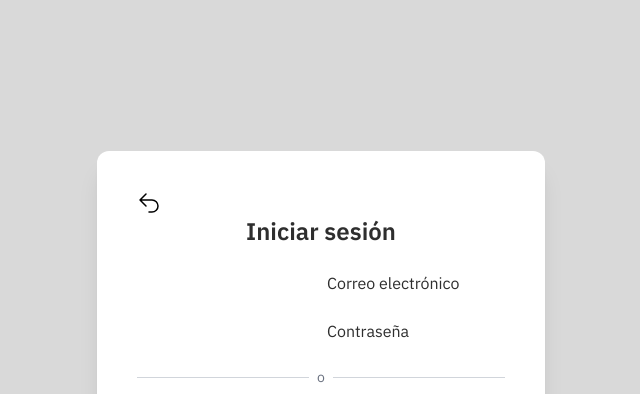
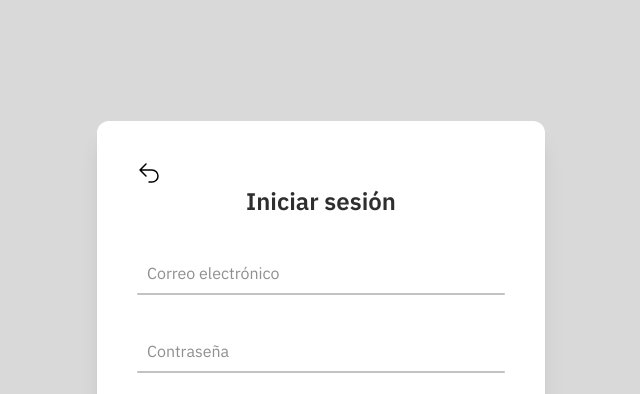
Before and after one commit to no-c-123/mydilsa-web, an Astro site: page /signin in a window 1280 px wide. Shown: the top 394 px of the page, without its empty margins (319-959 px from the left). Built offline with nearby package versions, Linux system fonts and the light colour scheme; Astro itself is replaced by a stand-in of ours.

Commit message:
global styles update

```diff
--- a/src/styles/global.css
+++ b/src/styles/global.css
@@ -14,3 +14,50 @@
       height: 100vh;
     }
 }
+
+.inputbox {
+  position: relative;
+  width: 100%;
+}
+.inputbox input {
+  width: 100%;
+  padding: 20px 10px 10px;
+  background: transparent;
+  border: none;
+  color: #25232a;
+  font-size: 1em;
+  transition: 0.5s;
+  z-index: 10;
+  outline: none;
+}
+.inputbox span {
+  position: absolute;
+  left: 0;
+  padding: 20px 10px 10px;
+  font-size: 1em;
+  color: #8f8f8f;
+  transition: 0.5s;
+  pointer-events: none;
+}
+.inputbox input:valid ~ span,
+.inputbox input:focus ~ span {
+  color: #666;
+  transform: translateX(-10px) translateY(-34px);
+  font-size: 0.75em;
+}
+.inputbox i {
+  position: absolute;
+  left: 0;
+  bottom: 0;
+  height: 2px;
+  width: 100%;
+  background: rgba(102, 102, 102, 0.4);
+  border-radius: 4px;
+  transition: 0.5s;
+  pointer-events: none;
+  z-index: 9;
+}
+.inputbox input:valid ~ i,
+.inputbox input:focus ~ i {
+  height: 44px;
+}
```
